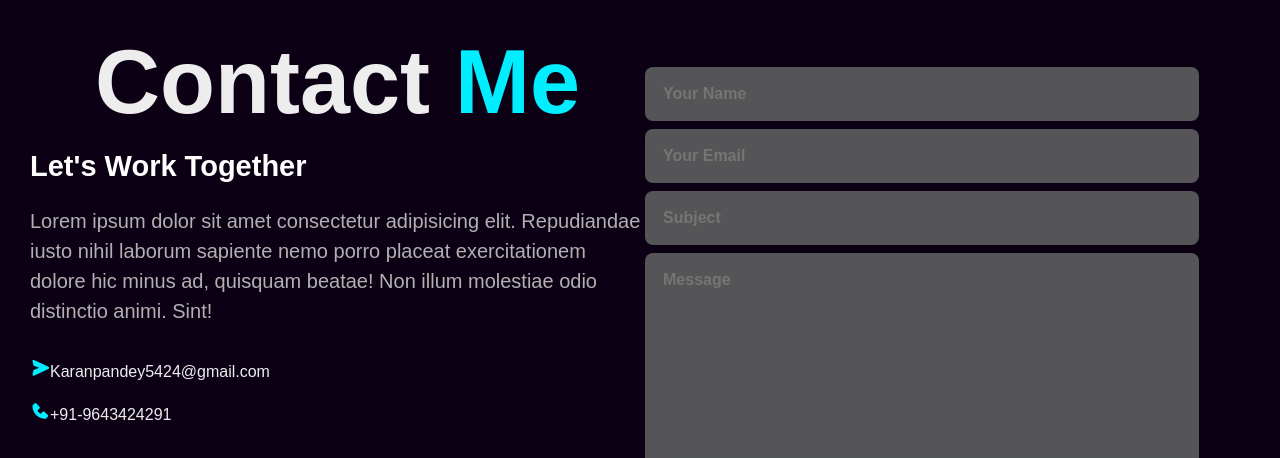
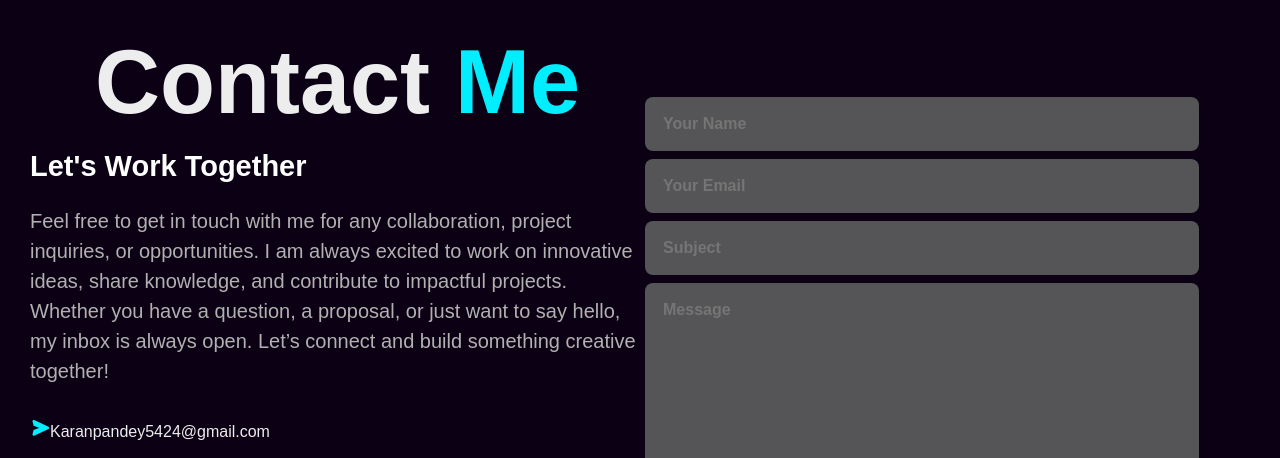
Before and after one commit to kpcoder69/Portfolio, a plain HTML site: page index.html in a window 1280 px wide. Shown: the part 4031-4489 px from the top of the page. Drawn offline with nearby package versions, Linux system fonts and the light colour scheme.

Commit message:
changes4th

```diff
--- a/index.html
+++ b/index.html
@@ -227,9 +227,10 @@
         <div class="contact-text">
             <h2 class="sub-title">Contact <span>Me</span></h2>
             <h4>Let's Work Together</h4>
-            <p>Lorem ipsum dolor sit amet consectetur adipisicing elit. Repudiandae iusto nihil laborum sapiente nemo
-                porro placeat exercitationem dolore hic minus ad, quisquam beatae! Non illum molestiae odio distinctio
-                animi. Sint!</p>
+            <p>Feel free to get in touch with me for any collaboration, project inquiries, or opportunities.
+                I am always excited to work on innovative ideas, share knowledge, and contribute to impactful projects.
+                Whether you have a question, a proposal, or just want to say hello, my inbox is always open.
+                Let’s connect and build something creative together!</p>
             <div class="contact-list">
                 <li><i class='bx bxs-send'></i>Karanpandey5424@gmail.com</li>
                 <li><i class='bx bxs-phone'></i>+91-9643424291</li>
```
